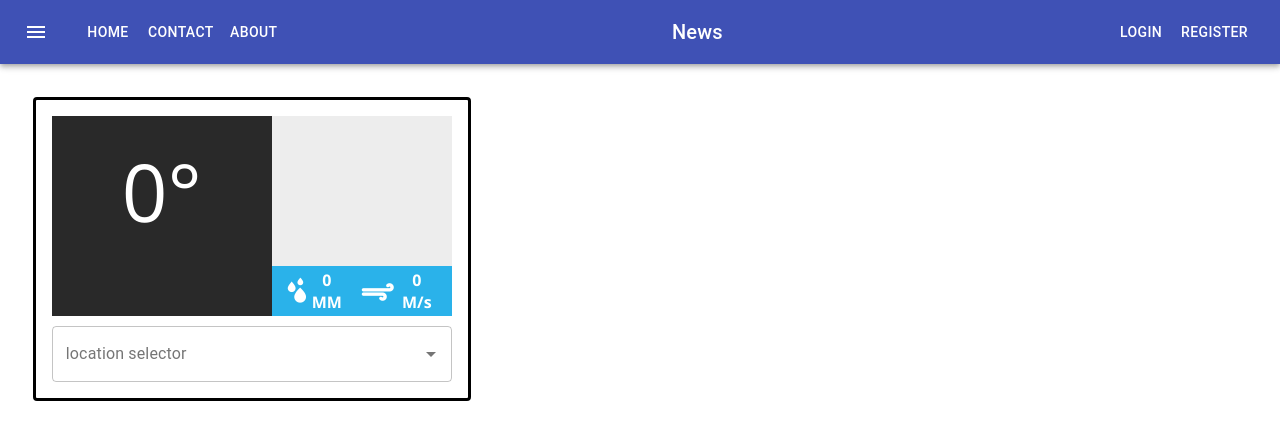
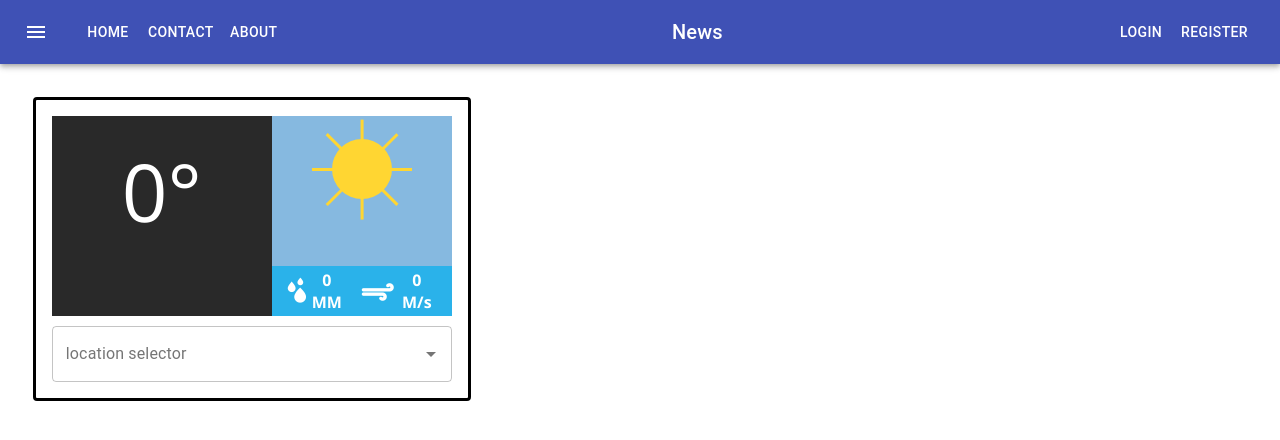
Before and after one commit to ferame/life-manager, a React (Create React App) app in the folder life-manager-web/: page / in a window 1280 px wide. Shown: the top 440 px of the page. Built offline with nearby package versions, Linux system fonts and the light colour scheme; no server answers.

Commit message:
Fixed weather icons, now showing all of the conditions

```diff
--- a/life-manager-web/src/components/weather_forecast/WeatherForecast.style.scss
+++ b/life-manager-web/src/components/weather_forecast/WeatherForecast.style.scss
@@ -26,7 +26,7 @@
 .current-weather{
 	width: 180px;
 	height: 200px;
-	background: rgb(237, 237, 237);
+	background: #86B9E0;
 	margin: 0;
 	position: absolute;
 	top: 0;
--- a/life-manager-web/src/components/weather_forecast/WeatherForecast.tsx
+++ b/life-manager-web/src/components/weather_forecast/WeatherForecast.tsx
@@ -6,6 +6,7 @@ import TextField from '@material-ui/core/TextField';
 import Autocomplete from '@material-ui/lab/Autocomplete';
 import '../weather_forecast/WeatherForecast.style.scss';
 import '../weather_forecast/WeatherIcons.style.scss';
+import weatherConditions from '../weather_forecast/weatherConditions';
 
 const locations = [
     'london',
@@ -13,20 +14,8 @@ const locations = [
     'kaunas'
 ];
 
-const conditions = new Map([
-    ['clear sky', 'sunny'],
-    ['few clouds', 'mostlysunny'],
-    ['scattered clouds', 'mostlycloudy'],
-    ['broken clouds', 'cloudy'],
-    ['shower rain', 'rain'],
-    ['rain', 'rain'],
-    ['thunderstorm', 'tstorms'],
-    ['snow', 'snow'],
-    ['mist', 'fog']
-]);
-
-const getWeatherIconName = (forecast: string) => {
-    return conditions.get(forecast.toLowerCase());
+const getWeatherIconName = (forecastId: string) => {
+    return weatherConditions.find(entry => entry.id === parseInt(forecastId))?.icon ?? "sunny";
 }
 
 export default function WeatherForecast() {
@@ -34,7 +23,6 @@ export default function WeatherForecast() {
     const weather = useSelector(selectWeather);
     const [loc, setLoc] = useState<string>(weather.location);
     const dispatch = useDispatch();
-    // const currentIcon = weather.description
 
     useEffect(() => {
         if(loc !== undefined){
@@ -51,7 +39,7 @@ export default function WeatherForecast() {
                 </div>
                 <div className="current-weather">
                     <div className="conditions weatherIcon">
-                        <div className={getWeatherIconName(weather?.description ?? "sunny")}>
+                        <div className={getWeatherIconName(weather?.id)}>
                             <div className="inner"/>
                         </div>
                     </div>
--- /dev/null
+++ b/life-manager-web/src/components/weather_forecast/weatherConditions.tsx
@@ -0,0 +1,85 @@
+// all weather choices:
+// sunny/clear, mostlysunny/partlycloudy, mostlycloudy/partlysunny,
+// cloudy, fog/hazy, chancerain/rain, chancetstorms/tstorms,
+// chancesleet/sleet, chanceflurries/flurries, chancesnow/snow
+
+const thunderstormConditions = [
+    { id: 200, icon: "tstorms"},
+    { id: 201, icon: "tstorms"},
+    { id: 202, icon: "tstorms"},
+    { id: 210, icon: "tstorms"},
+    { id: 211, icon: "tstorms"},
+    { id: 212, icon: "tstorms"},
+    { id: 221, icon: "tstorms"},
+    { id: 230, icon: "tstorms"},
+    { id: 231, icon: "tstorms"},
+    { id: 232, icon: "tstorms"}
+];
+
+// TODO: add a more fitting icon
+const drizzleConditions = [
+    { id: 300, icon: "rain"},
+    { id: 301, icon: "rain"},
+    { id: 302, icon: "rain"},
+    { id: 310, icon: "rain"},
+    { id: 311, icon: "rain"},
+    { id: 312, icon: "rain"},
+    { id: 313, icon: "rain"},
+    { id: 314, icon: "rain"},
+    { id: 321, icon: "rain"}
+];
+
+const rainConditions = [
+    { id: 500, icon: "rain"},
+    { id: 501, icon: "rain"},
+    { id: 502, icon: "rain"},
+    { id: 503, icon: "rain"},
+    { id: 504, icon: "rain"},
+    { id: 511, icon: "rain"},
+    { id: 520, icon: "rain"},
+    { id: 521, icon: "rain"},
+    { id: 522, icon: "rain"},
+    { id: 531, icon: "rain"},
+];
+
+const snowConditions = [
+    { id: 600, icon: "snow"},
+    { id: 601, icon: "snow"},
+    { id: 602, icon: "snow"},
+    { id: 611, icon: "sleet"},
+    { id: 612, icon: "sleet"},
+    { id: 613, icon: "sleet"},
+    { id: 615, icon: "sleet"},
+    { id: 616, icon: "sleet"},
+    { id: 620, icon: "sleet"},
+    { id: 621, icon: "sleet"},
+    { id: 622, icon: "sleet"}
+];
+
+const atmosphereConditions = [
+    { id: 701, icon: "fog"},
+    { id: 711, icon: "fog"},
+    { id: 721, icon: "fog"},
+    { id: 731, icon: "fog"},
+    { id: 741, icon: "fog"},
+    { id: 751, icon: "fog"},
+    { id: 761, icon: "fog"},
+    { id: 762, icon: "fog"},
+    { id: 771, icon: "fog"},
+    { id: 781, icon: "fog"}
+];
+
+const clearConditions = [
+    { id: 800, icon: "clear"}
+];
+
+const cloudsConditions = [
+    { id: 801, icon: "mostlysunny"},
+    { id: 802, icon: "partlysunny"},
+    { id: 803, icon: "mostlycloudy"},
+    { id: 804, icon: "cloudy"}
+];
+
+const weatherConditions = [...thunderstormConditions, ...drizzleConditions,
+     ...rainConditions, ...snowConditions, ...atmosphereConditions, ...clearConditions, ...cloudsConditions];
+export default weatherConditions;
--- a/life-manager-web/src/redux/reducers/weatherSlice.ts
+++ b/life-manager-web/src/redux/reducers/weatherSlice.ts
@@ -1,7 +1,6 @@
 import { createSlice, PayloadAction } from '@reduxjs/toolkit';
 import { AppThunk, RootState } from '../store';
 import Axios from 'axios';
-import lodash from 'lodash';
 
 interface Weather {
   location: string;
@@ -9,6 +8,7 @@ interface Weather {
   windspeed: number;
   rainfall: number;
   description: string;
+  id: string;
 }
 
 const initialState: Weather = {
@@ -16,7 +16,8 @@ const initialState: Weather = {
   temperature: 0,
   windspeed: 0,
   rainfall: 0,
-  description: ''
+  description: '',
+  id: '0'
 };
 
 export const weatherSlice = createSlice({
@@ -35,6 +36,7 @@ export const weatherSlice = createSlice({
       state.windspeed = action.payload.windspeed;
       state.rainfall = action.payload.rainfall;
       state.description = action.payload.description;
+      state.id = action.payload.id;
     }
   },
 });
@@ -47,16 +49,18 @@ export const updateForecast = (userToken: string, location: string): AppThunk =>
         'Authorization': `Bearer ${userToken}`
       }
     }).then(response => {
-      let loc = lodash.get(response, "data.name");
-      let temp = lodash.get(response, "data.main.temp");
-      let desc = lodash.get(response, "data.weather[0].main");
-      if(loc !== undefined && temp !== undefined) {
+      let loc = response?.data?.name;
+      let temp = response?.data?.main.temp;
+      let desc = response?.data?.weather?.[0]?.main;
+      let weatherId = response?.data?.weather?.[0]?.id;
+      if(loc !== undefined && temp !== undefined && desc !== undefined && weatherId !== undefined) {
         dispatch(setForecast({
           location: loc,
-          temperature: temp,
-          windspeed: lodash.get(response, "data.wind.speed", 0),
-          rainfall: lodash.get(response, "data.rain.1h", 0),
-          description: desc
+          temperature: Math.round(temp * 10) / 10,
+          windspeed: response?.data?.wind?.speed ?? 0,
+          rainfall: response?.data?.rain?.['1h'] ?? 0,
+          description: desc,
+          id: weatherId
         }))
       }
     });
```
Also changed, not shown: life-manager-web/src/components/weather_forecast/WeatherIcons.style.scss (+8 -0 lines).
